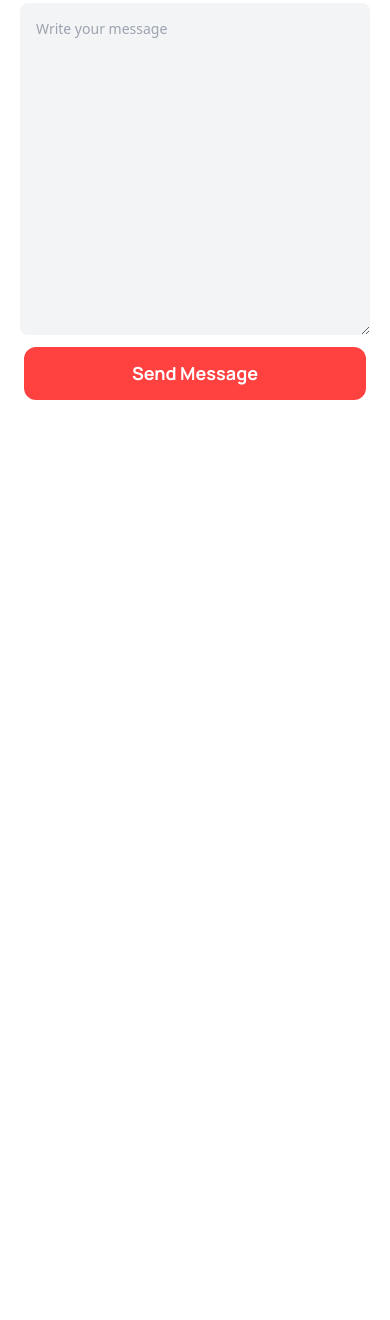
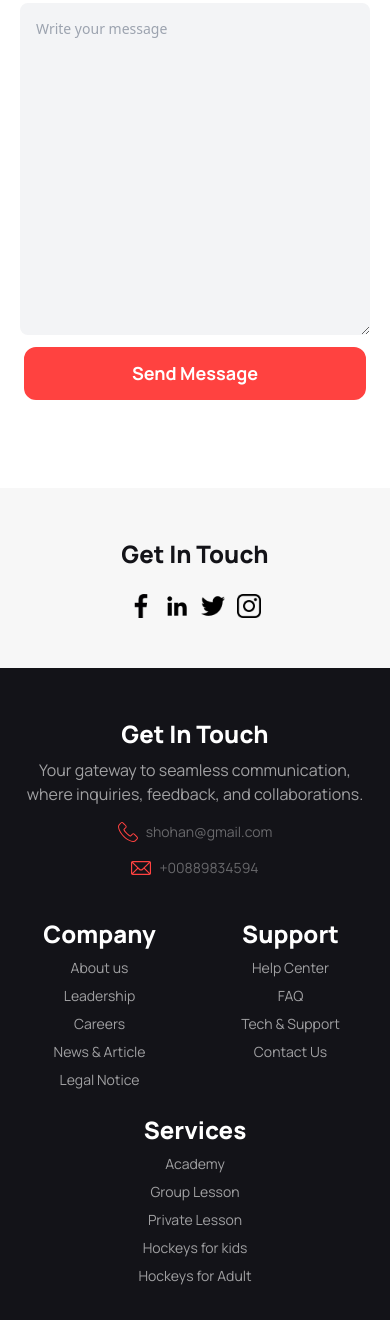
Before and after one commit to Shohanur-Shohan/hockey-tailwind-ph-m3, a plain HTML site: page index.html in a window 390 px wide. Shown: the part 9139-10459 px from the top of the page. Before the commit the page ends 9627 px from the top, so only its background shows below. Drawn offline with nearby package versions, Linux system fonts and the light colour scheme.

Commit message:
footer done with responsive

```diff
--- a/index.html
+++ b/index.html
@@ -868,9 +868,86 @@
         </div>
        </section>
        <!-- form end-->
+
+       <!-- social -->
+       <section class="max-w-[1170px] mx-auto py-[50px] text-center bg-[#13131808] md:py-[100px]">
+          <h1 class="text-[#131318] font-extrabold text-2xl">Get In Touch</h1>
+          <div class="flex justify-center gap-3 mt-6">
+            <img class="w-6 h-6" src="Images/facebook.png" alt="">
+            <img class="w-6 h-6" src="Images/linkedin.png" alt="">
+            <img class="w-6 h-6" src="Images/twitter.png" alt="">
+            <img class="w-6 h-6" src="Images/instagram.png" alt="">
+          </div>
+       </section>
+
+
+
+
+       <!-- social -->
     </main>
-    <footer>
+    <footer class="bg-[#131318] py-[50px] md:py-[100px] w-full">
+      <div class="max-w-[1170px] mx-auto">
+          <div class="lg:flex gap-[150px] px-4">
 
+              <div class="text-center lg:text-left mb-[40px] lg:mb-0">
+                  <h1 class="text-[#fff] font-extrabold text-2xl">Get In Touch</h1>
+                  <p class="max-w-sm mt-2 text-[#ffffff99] mx-auto lg:mx-0">Your gateway to seamless communication, where inquiries, feedback, and collaborations.</p>
+
+                  <div class="flex items-center justify-center gap-2 mt-4 text-center lg:justify-start">
+                    <!-- icon -->
+                    <div>
+                      <img class="w-5 h-5" src="Images/phone.svg" alt="">
+                    </div>
+                    <!--icon text -->
+                    <div>
+                      <p class="text-[#ffffff99] opacity-60 text-sm md:text-[16px]">shohan@gmail.com</p>
+                    </div>
+                  </div>
+                  <div class="flex items-center justify-center gap-2 mt-4 text-center lg:justify-start">
+                    <!-- icon -->
+                    <div>
+                      <img class="w-5 h-5" src="Images/email.svg" alt="">
+                    </div>
+                    <!--icon text -->
+                    <div>
+                      <p class="text-[#ffffff99] opacity-60 text-sm md:text-[16px]">+00889834594</p>
+                    </div>
+                  </div>
+
+              </div>
+
+
+              <div class="mt-6 lg:mt-0 lg:flex-1">
+                  <div class="grid grid-cols-2 gap-6 sm:grid-cols-2 md:grid-cols-3 lg:grid-cols-3">
+                      <div class="col-span-1 text-center lg:text-left">
+                          <h3 class="text-[#fff] font-extrabold text-2xl">Company</h3>
+                          <a href="#" class="block mt-2 text-sm text-[#ffffff99] hover:underline">About us</a>
+                          <a href="#" class="block mt-2 text-sm text-[#ffffff99] hover:underline">Leadership</a>
+                          <a href="#" class="block mt-2 text-sm text-[#ffffff99] hover:underline">Careers</a>
+                          <a href="#" class="block mt-2 text-sm text-[#ffffff99] hover:underline">News & Article</a>
+                          <a href="#" class="block mt-2 text-sm text-[#ffffff99] hover:underline">Legal Notice</a>
+                      </div>
+
+                      <div class="col-span-1 text-center lg:text-left">
+                          <h3 class="text-[#fff] font-extrabold text-2xl">Support</h3>
+                          <a href="#" class="block mt-2 text-sm text-[#ffffff99] hover:underline">Help Center</a>
+                          <a href="#" class="block mt-2 text-sm text-[#ffffff99] hover:underline">FAQ</a>
+                          <a href="#" class="block mt-2 text-sm text-[#ffffff99] hover:underline">Tech & Support</a>
+                          <a href="#" class="block mt-2 text-sm text-[#ffffff99] hover:underline">Contact Us</a>
+                      </div>
+
+                      <div class="col-span-2 text-center md:col-span-1 lg:text-left">
+                          <h3 class="text-[#fff] font-extrabold text-2xl">Services</h3>
+                          <a href="#" class="block mt-2 text-sm text-[#ffffff99] hover:underline">Academy</a>
+                          <a href="#" class="block mt-2 text-sm text-[#ffffff99] hover:underline">Group Lesson</a>
+                          <a href="#" class="block mt-2 text-sm text-[#ffffff99] hover:underline">Private Lesson</a>
+                          <a href="#" class="block mt-2 text-sm text-[#ffffff99] hover:underline">Hockeys for kids</a>
+                          <a href="#" class="block mt-2 text-sm text-[#ffffff99] hover:underline">Hockeys for Adult</a>
+                      </div>
+                  </div>
+              </div>
+            </div>
+      </div>
     </footer>
 </body>
 </html>
```
Also changed, not shown: Images/email.svg (added), Images/facebook.png (added), Images/instagram.png (added), Images/linkedin.png (added), Images/phone.svg (added), Images/twitter.png (added).
